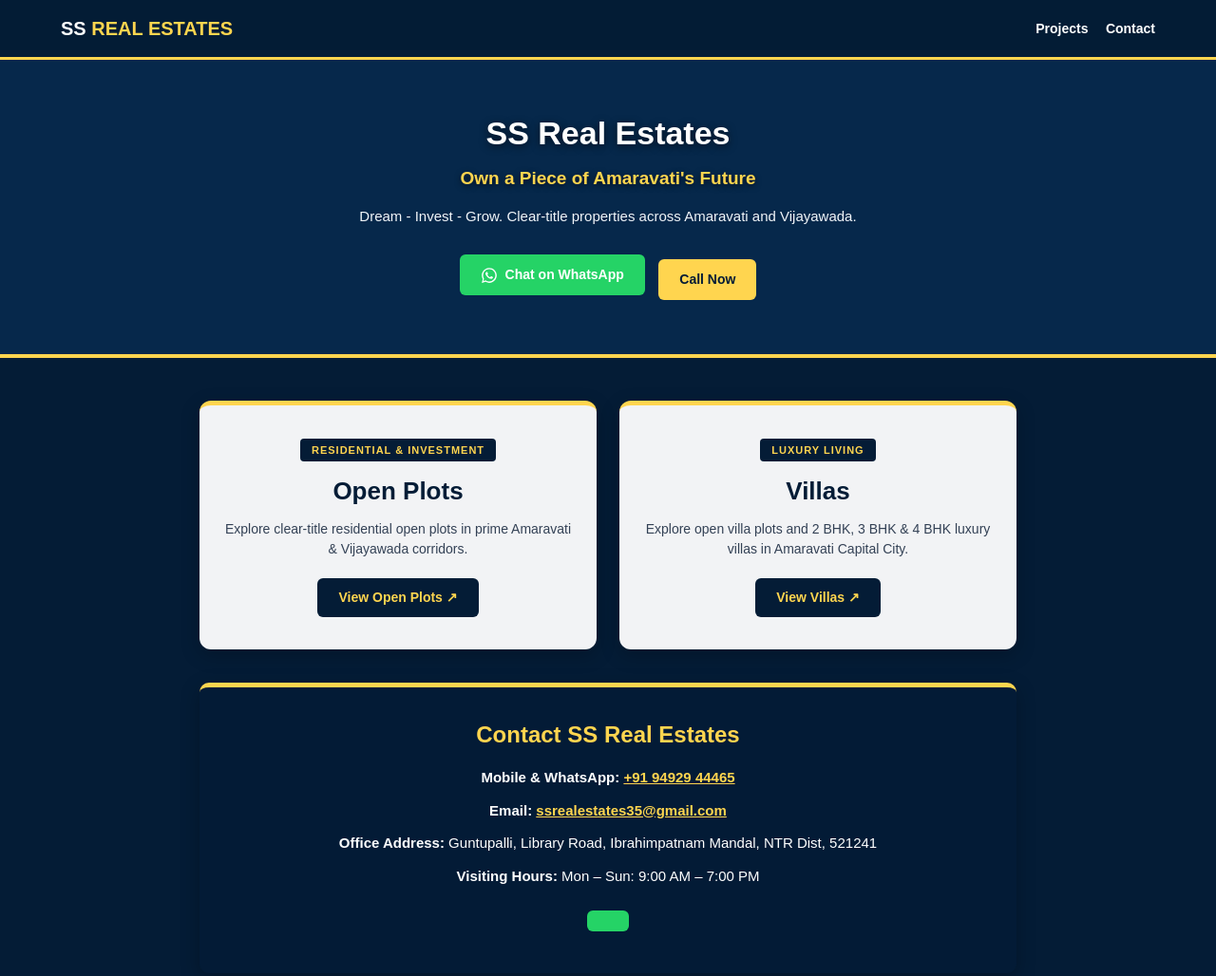
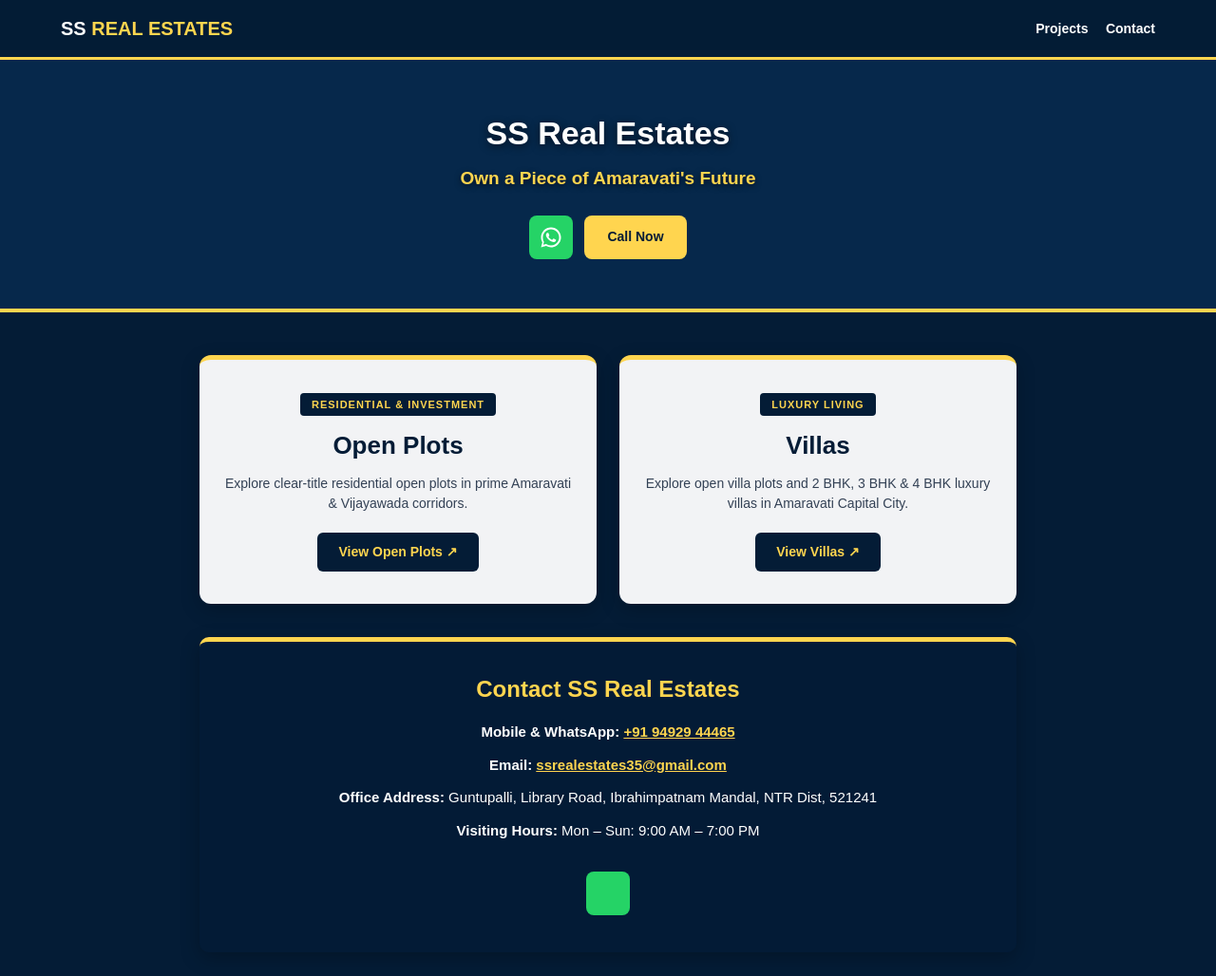
Before and after one commit to ssrealestates/ss-estates, a plain HTML site: page index.html in a window 1280 px wide. Shown: the whole page at 95% size. Drawn offline with Linux system fonts and the light colour scheme.

Commit message:
Refactor button styles and layout in index.html
Updated button styles and layout for better alignment. Adjusted margins and padding for improved aesthetics.

```diff
--- a/index.html
+++ b/index.html
@@ -53,13 +53,13 @@
     nav a { color: #fff; text-decoration: none; margin-left: 14px; font-size: 14px; font-weight: bold; }
     .hero { background: rgba(8, 45, 84, 0.72); color: #fff; text-align: center; padding: 52px 20px; border-bottom: 4px solid #ffd54f; }
     .hero h1 { font-size: 34px; margin-bottom: 8px; text-shadow: 0 2px 8px rgba(0,0,0,0.6); }
-    .hero h2 { font-size: 19px; color: #ffd54f; margin-bottom: 14px; text-shadow: 0 2px 6px rgba(0,0,0,0.6); }
-    .hero p { max-width: 550px; margin: 0 auto 24px; color: #f1f5f9; font-size: 15px; }
+    .hero h2 { font-size: 19px; color: #ffd54f; margin-bottom: 24px; text-shadow: 0 2px 6px rgba(0,0,0,0.6); }
 
-    /* BUTTONS WITH WHATSAPP ICON */
-    .btn { display: inline-flex; align-items: center; justify-content: center; gap: 6px; background: #ffd54f; color: #041c36; padding: 11px 22px; border-radius: 6px; text-decoration: none; font-weight: bold; font-size: 14px; margin: 5px; cursor: pointer; border: none; }
-    .btn-wa { display: inline-flex; align-items: center; justify-content: center; gap: 8px; background: #25d366; color: #fff; padding: 11px 22px; border-radius: 6px; text-decoration: none; font-weight: bold; font-size: 14px; margin: 5px; cursor: pointer; border: none; }
-    .wa-svg { width: 18px; height: 18px; fill: #ffffff; flex-shrink: 0; }
+    /* ICON & CALL BUTTONS */
+    .btn-row { display: inline-flex; align-items: center; justify-content: center; gap: 12px; flex-wrap: wrap; }
+    .btn { display: inline-flex; align-items: center; justify-content: center; background: #ffd54f; color: #041c36; padding: 12px 24px; border-radius: 8px; text-decoration: none; font-weight: bold; font-size: 14px; cursor: pointer; border: none; height: 46px; }
+    .btn-wa-icon { display: inline-flex; align-items: center; justify-content: center; background: #25d366; color: #fff; width: 46px; height: 46px; border-radius: 8px; text-decoration: none; cursor: pointer; border: none; }
+    .wa-svg { width: 24px; height: 24px; fill: #ffffff; }
 
     /* FLOATING WHATSAPP ICON */
     .float-wa {
@@ -120,16 +120,15 @@
   <section class="hero">
     <h1>SS Real Estates</h1>
     <h2>Own a Piece of Amaravati's Future</h2>
-    <p>Dream - Invest - Grow. Clear-title properties across Amaravati and Vijayawada.</p>
-    <a href="whatsapp://send?phone=919492944465" class="btn-wa">
-      <svg class="wa-svg" viewBox="0 0 32 32"><path d="M16 2C8.28 2 2 8.28 2 16c0 2.47.65 4.88 1.88 7L2 30l7.18-1.84A13.93 13.93 0 0 0 16 30c7.72 0 14-6.28 14-14S23.72 2 16 2zm0 25.4c-2.2 0-4.35-.6-6.22-1.73l-.45-.27-4.26 1.09 1.14-4.15-.29-.46A11.35 11.35 0 0 1 4.6 16c0-6.29 5.11-11.4 11.4-11.4S27.4 9.71 27.4 16 22.29 27.4 16 27.4zm6.25-8.54c-.34-.17-2.03-1-2.34-1.12-.31-.11-.54-.17-.77.17-.23.34-.88 1.12-1.08 1.35-.2.23-.4.26-.74.09-.34-.17-1.45-.53-2.76-1.7-1.02-.91-1.71-2.03-1.91-2.37-.2-.34-.02-.53.15-.7.15-.15.34-.4.51-.6.17-.2.23-.34.34-.57.11-.23.06-.43-.03-.6-.09-.17-.77-1.86-1.06-2.54-.28-.67-.56-.58-.77-.59h-.66c-.23 0-.6.09-.91.43-.31.34-1.2 1.17-1.2 2.86 0 1.69 1.23 3.32 1.4 3.55.17.23 2.42 3.7 5.86 5.18.82.35 1.46.56 1.96.72.82.26 1.57.22 2.16.14.66-.1 2.03-.83 2.31-1.63.29-.8.29-1.49.2-1.63-.08-.14-.31-.23-.65-.4z"/></svg>
-      Chat on WhatsApp
-    </a>
-    <a href="tel:+919492944465" class="btn">Call Now</a>
+    <div class="btn-row">
+      <a href="https://wa.me" target="_blank" rel="noopener" class="btn-wa-icon" aria-label="WhatsApp">
+        <svg class="wa-svg" viewBox="0 0 32 32"><path d="M16 2C8.28 2 2 8.28 2 16c0 2.47.65 4.88 1.88 7L2 30l7.18-1.84A13.93 13.93 0 0 0 16 30c7.72 0 14-6.28 14-14S23.72 2 16 2zm0 25.4c-2.2 0-4.35-.6-6.22-1.73l-.45-.27-4.26 1.09 1.14-4.15-.29-.46A11.35 11.35 0 0 1 4.6 16c0-6.29 5.11-11.4 11.4-11.4S27.4 9.71 27.4 16 22.29 27.4 16 27.4zm6.25-8.54c-.34-.17-2.03-1-2.34-1.12-.31-.11-.54-.17-.77.17-.23.34-.88 1.12-1.08 1.35-.2.23-.4.26-.74.09-.34-.17-1.45-.53-2.76-1.7-1.02-.91-1.71-2.03-1.91-2.37-.2-.34-.02-.53.15-.7.15-.15.34-.4.51-.6.17-.2.23-.34.34-.57.11-.23.06-.43-.03-.6-.09-.17-.77-1.86-1.06-2.54-.28-.67-.56-.58-.77-.59h-.66c-.23 0-.6.09-.91.43-.31.34-1.2 1.17-1.2 2.86 0 1.69 1.23 3.32 1.4 3.55.17.23 2.42 3.7 5.86 5.18.82.35 1.46.56 1.96.72.82.26 1.57.22 2.16.14.66-.1 2.03-.83 2.31-1.63.29-.8.29-1.49.2-1.63-.08-.14-.31-.23-.65-.4z"/></svg>
+      </a>
+      <a href="tel:+919492944465" class="btn">Call Now</a>
+    </div>
   </section>
 
   <div class="wrap" id="categories">
-    <!-- TWO PROJECT BOXES -->
     <div class="two-boxes">
       <a href="open-plots.html" target="_blank" class="cat-box">
         <div>
@@ -150,12 +149,11 @@
       </a>
     </div>
 
-    <!-- CONTACT CARD -->
     <div class="contact" id="contact">
       <h2>Contact SS Real Estates</h2>
       <div class="c-row"><strong>Mobile &amp; WhatsApp:</strong> <a href="tel:+919492944465">+91 94929 44465</a></div>
       <div class="c-row"><strong>Email:</strong> <a href="mailto:ssrealestates35@gmail.com">ssrealestates35@gmail.com</a></div>
       <div class="c-row"><strong>Office Address:</strong> Guntupalli, Library Road, Ibrahimpatnam Mandal, NTR Dist, 521241</div>
       <div class="c-row"><strong>Visiting Hours:</strong> Mon – Sun: 9:00 AM – 7:00 PM</div>
-      <div style="margin-top:20px;">
-        <a href="whatsapp://send?phone=919492944465" class="btn-wa">
+      <div class="btn-row" style="margin-top:20px;">
+        <a href="https://wa.me" target="_blank" rel="noopener" class="btn-wa-icon" aria-label="WhatsApp">
```
